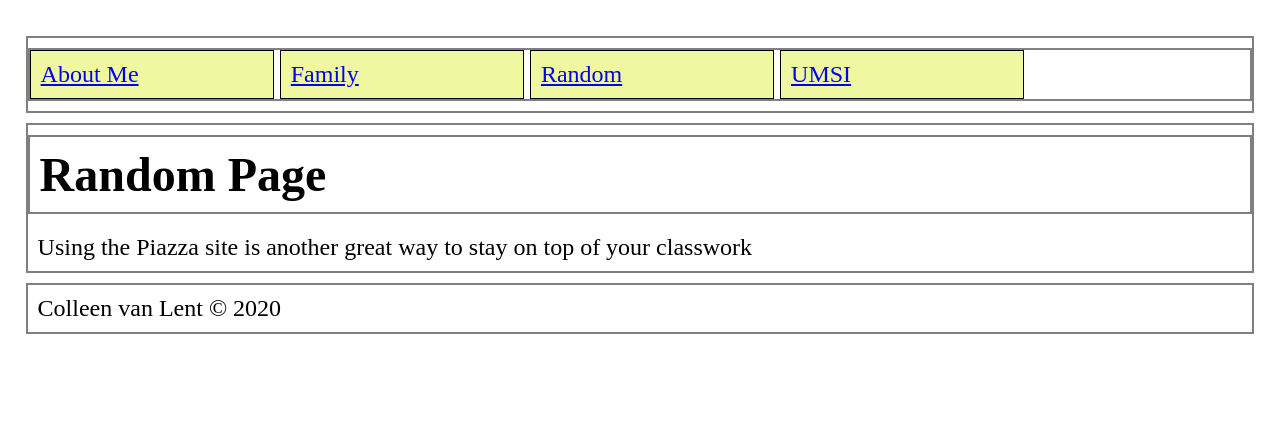
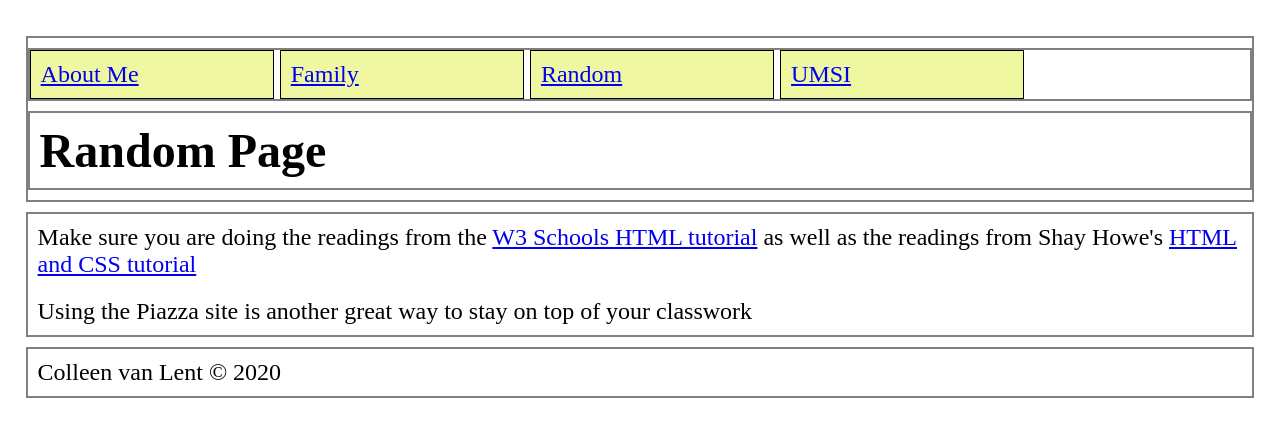
Before and after one commit to prasay12/homework1-2021, a plain HTML site: page random.html in a window 1280 px wide. Drawn offline with Linux system fonts and the light colour scheme.

Commit message:
Update random.html

```diff
--- a/random.html
+++ b/random.html
@@ -18,12 +18,15 @@
 				<li><a href = "http://www.si.umich.edu">UMSI</a></li>
 			</ul>
 		</nav>
+		<h1>Random Page</h1>
+
 	</header>
 
 	<main>
-		<h1>Random Page</h1>
+		<p>Make sure you are doing the readings from the <a href = "https://www.w3schools.com/html/">W3 Schools HTML tutorial</a> as well as the readings from Shay Howe's <a href = "https://learn.shayhowe.com/html-css/">HTML and CSS tutorial</a> </p>
 		<p>Using the Piazza site is another great way to stay on top of your classwork</p>
 	</main>
+
 	<footer>
 		<p>Colleen van Lent &copy; 2020</p>
 	</footer>
```
